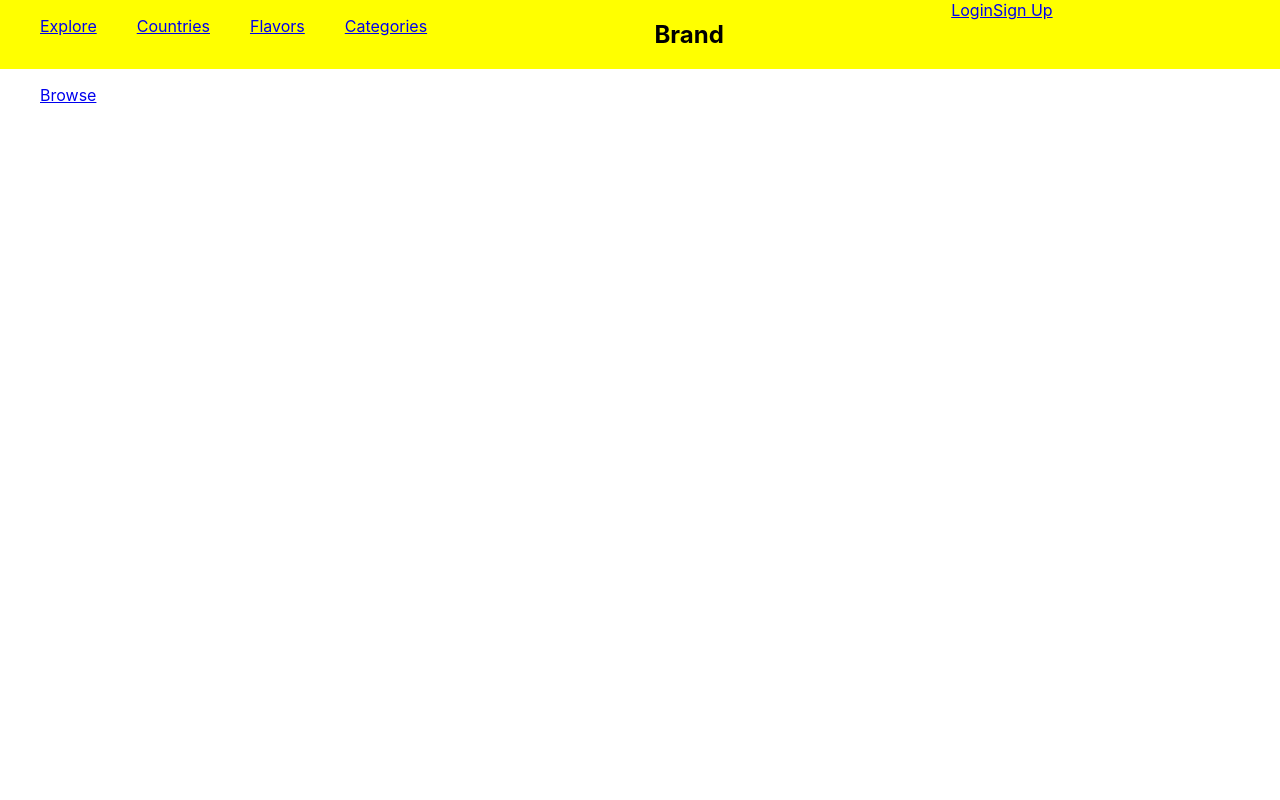
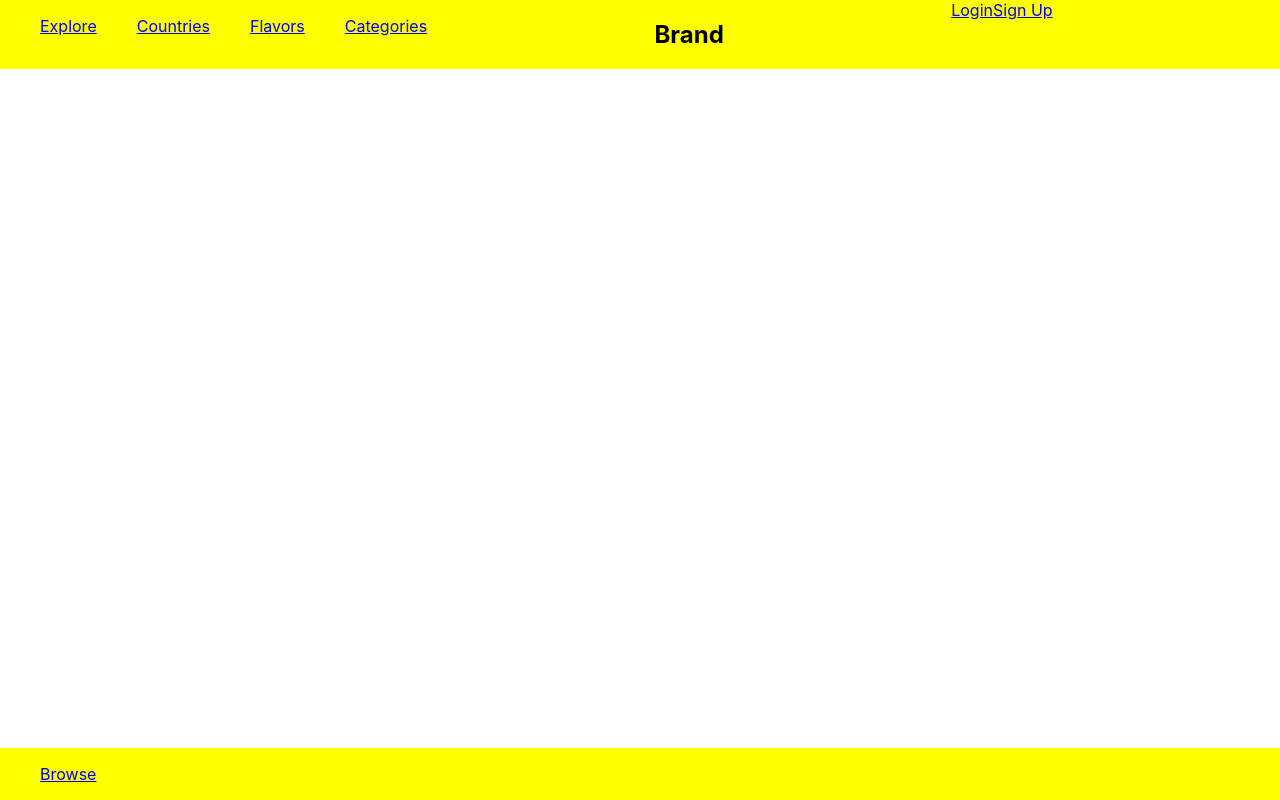
Before and after one commit to johnhkim124/Chippy, a React (Create React App) app in the folder chippy-client/: page / in a window 1280 px wide. Built offline with nearby package versions, Linux system fonts and the light colour scheme; no server answers.

Commit message:
basic footer styling

```diff
--- a/chippy-client/src/components/layout/footer/Footer.css
+++ b/chippy-client/src/components/layout/footer/Footer.css
@@ -0,0 +1,6 @@
+footer {
+  position: fixed;
+  bottom: 0;
+  background-color: yellow;
+  width: 100%;
+}
```
